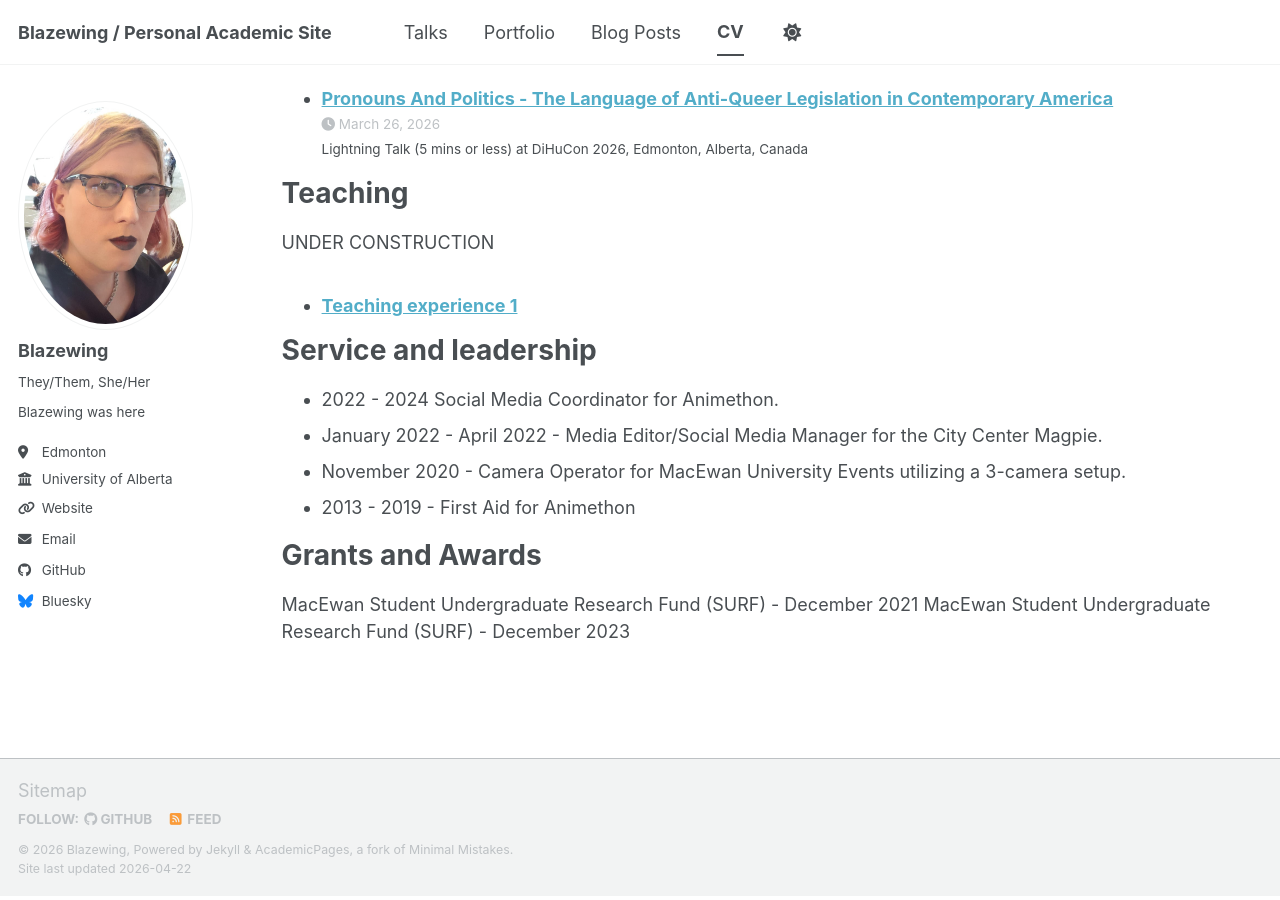
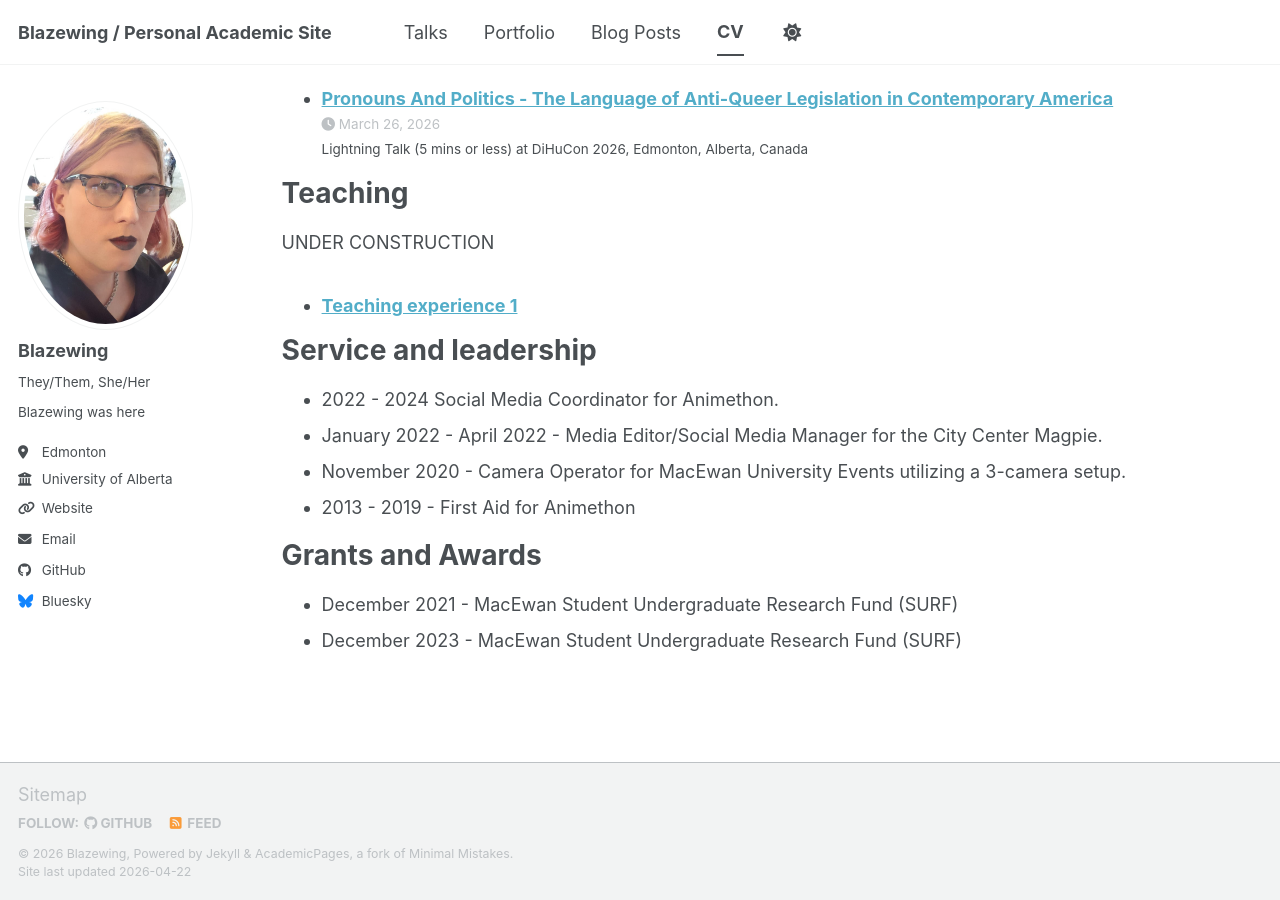
Before and after one commit to Blazewing2010/me, a Jekyll site: the page built from _pages/cv.md, in a window 1280 px wide and 900 px high, scrolled down 1032 px. Built offline with Jekyll 4.4.1, drawn with Linux system fonts in a browser that asks for light colours; a script bundle is joined from its source files by our own code; library files that are not in the unit come from our copies; some of the changed text lies outside the part shown.

Commit message:
Update cv.md

```diff
--- a/_pages/cv.md
+++ b/_pages/cv.md
@@ -64,5 +64,5 @@ Service and leadership
 
 Grants and Awards
 ======
-MacEwan Student Undergraduate Research Fund (SURF) - December 2021
-MacEwan Student Undergraduate Research Fund (SURF) - December 2023
+* December 2021 - MacEwan Student Undergraduate Research Fund (SURF)
+* December 2023 - MacEwan Student Undergraduate Research Fund (SURF)
```
Also changed, not shown: other parts of _pages/cv.md (+1 -1 lines).
